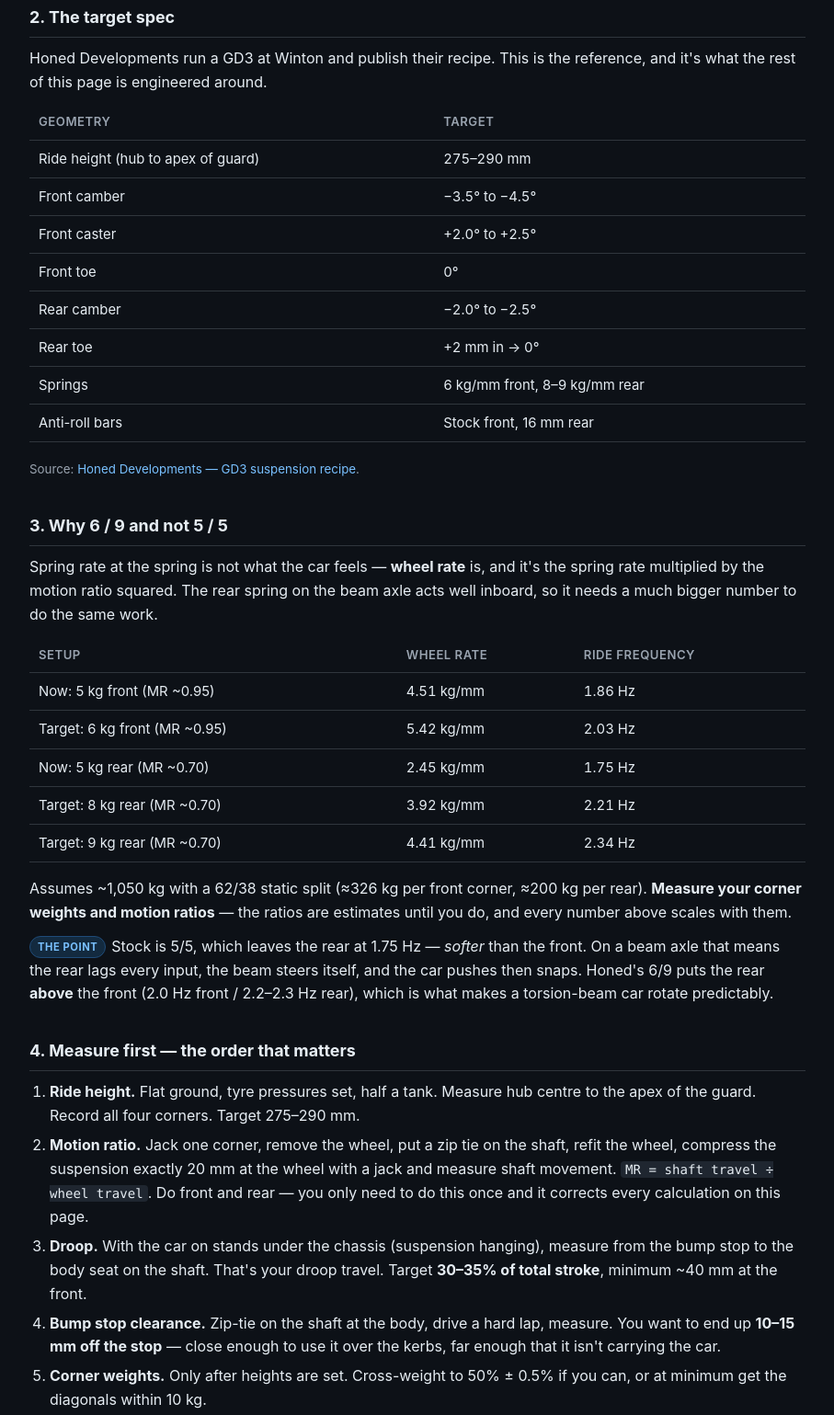
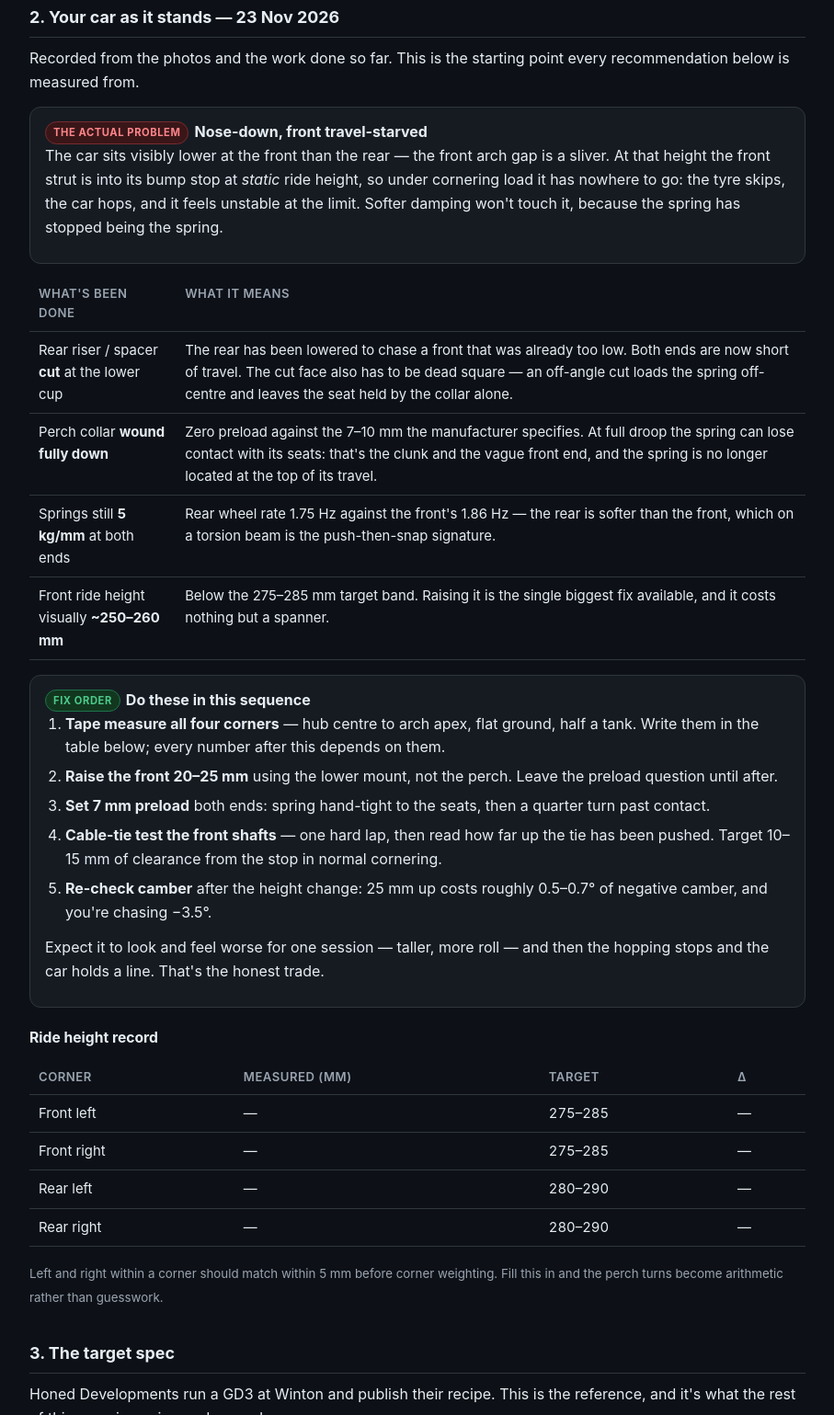
Before and after one commit to cadellm111/jazz-setup, a plain HTML site: page index.html in a window 1280 px wide. Shown: the part 1397-2936 px from the top of the page at 92% size, without its empty margins (186-1093 px from the left). Drawn offline with Linux system fonts and the light colour scheme.

Commit message:
Add 'your car as it stands' section: nose-down front, cut rear riser, zero preload, fix order + ride-height record

```diff
--- a/index.html
+++ b/index.html
@@ -93,7 +93,69 @@ Complaint to solve: <b>hops through corners, unstable at the limit.</b></p>
 <p>R-S4s at road pressures (36+ psi) on a 1,050 kg car will skip and feel vague. Start <b>28 psi cold</b> all round and aim for <b>32–34 psi hot</b>; bleed after each session. Zero front toe with -4° camber is stable; toe-out at the rear is not, and the GD3 rear beam has no adjustment until you fit shims.</p>
 </div>
 
-<h2>2. The target spec</h2>
+<h2 id="as-it-stands">2. Your car as it stands — 23 Nov 2026</h2>
+<p>Recorded from the photos and the work done so far. This is the starting point every recommendation
+below is measured from.</p>
+
+<div class="card">
+<span class="tag t-bad">The actual problem</span><b>Nose-down, front travel-starved</b>
+<p>The car sits visibly lower at the front than the rear — the front arch gap is a sliver. At that height
+the front strut is into its bump stop at <i>static</i> ride height, so under cornering load it has nowhere
+to go: the tyre skips, the car hops, and it feels unstable at the limit. Softer damping won't touch it,
+because the spring has stopped being the spring.</p>
+</div>
+
+<table>
+  <tr><th>What's been done</th><th>What it means</th></tr>
+  <tr>
+    <td>Rear riser / spacer <b>cut</b> at the lower cup</td>
+    <td>The rear has been lowered to chase a front that was already too low. Both ends are now short of
+    travel. The cut face also has to be dead square — an off-angle cut loads the spring off-centre and
+    leaves the seat held by the collar alone.</td>
+  </tr>
+  <tr>
+    <td>Perch collar <b>wound fully down</b></td>
+    <td>Zero preload against the 7–10 mm the manufacturer specifies. At full droop the spring can lose
+    contact with its seats: that's the clunk and the vague front end, and the spring is no longer located
+    at the top of its travel.</td>
+  </tr>
+  <tr>
+    <td>Springs still <b>5 kg/mm</b> at both ends</td>
+    <td>Rear wheel rate 1.75 Hz against the front's 1.86 Hz — the rear is softer than the front, which on
+    a torsion beam is the push-then-snap signature.</td>
+  </tr>
+  <tr>
+    <td>Front ride height visually <b>~250–260 mm</b></td>
+    <td>Below the 275–285 mm target band. Raising it is the single biggest fix available, and it costs
+    nothing but a spanner.</td>
+  </tr>
+</table>
+
+<div class="card">
+<span class="tag t-good">Fix order</span><b>Do these in this sequence</b>
+<ol>
+  <li><b>Tape measure all four corners</b> — hub centre to arch apex, flat ground, half a tank. Write them in the table below; every number after this depends on them.</li>
+  <li><b>Raise the front 20–25 mm</b> using the lower mount, not the perch. Leave the preload question until after.</li>
+  <li><b>Set 7 mm preload</b> both ends: spring hand-tight to the seats, then a quarter turn past contact.</li>
+  <li><b>Cable-tie test the front shafts</b> — one hard lap, then read how far up the tie has been pushed. Target 10–15 mm of clearance from the stop in normal cornering.</li>
+  <li><b>Re-check camber</b> after the height change: 25 mm up costs roughly 0.5–0.7° of negative camber, and you're chasing −3.5°.</li>
+</ol>
+<p>Expect it to look and feel worse for one session — taller, more roll — and then the hopping stops and
+the car holds a line. That's the honest trade.</p>
+</div>
+
+<h3>Ride height record</h3>
+<table>
+  <tr><th>Corner</th><th>Measured (mm)</th><th>Target</th><th>Δ</th></tr>
+  <tr><td>Front left</td><td>—</td><td class="num">275–285</td><td>—</td></tr>
+  <tr><td>Front right</td><td>—</td><td class="num">275–285</td><td>—</td></tr>
+  <tr><td>Rear left</td><td>—</td><td class="num">280–290</td><td>—</td></tr>
+  <tr><td>Rear right</td><td>—</td><td class="num">280–290</td><td>—</td></tr>
+</table>
+<p><small>Left and right within a corner should match within 5 mm before corner weighting. Fill this in and
+the perch turns become arithmetic rather than guesswork.</small></p>
+
+<h2>3. The target spec</h2>
 <p>Honed Developments run a GD3 at Winton and publish their recipe. This is the reference, and it's what the rest of this page is engineered around.</p>
 
 <table>
@@ -109,7 +171,7 @@ Complaint to solve: <b>hops through corners, unstable at the limit.</b></p>
 </table>
 <small>Source: <a href="https://honeddevelopments.com/honda-fit-gd3-suspension-recipe/">Honed Developments — GD3 suspension recipe</a>.</small>
 
-<h2>3. Why 6 / 9 and not 5 / 5</h2>
+<h2>4. Why 6 / 9 and not 5 / 5</h2>
 <p>Spring rate at the spring is not what the car feels — <b>wheel rate</b> is, and it's the spring rate multiplied by the motion ratio squared. The rear spring on the beam axle acts well inboard, so it needs a much bigger number to do the same work.</p>
 
 <table>
@@ -123,7 +185,7 @@ Complaint to solve: <b>hops through corners, unstable at the limit.</b></p>
 <p>Assumes ~1,050 kg with a 62/38 static split (≈326 kg per front corner, ≈200 kg per rear). <b>Measure your corner weights and motion ratios</b> — the ratios are estimates until you do, and every number above scales with them.</p>
 <p><span class="tag t-info">The point</span>Stock is 5/5, which leaves the rear at 1.75 Hz — <i>softer</i> than the front. On a beam axle that means the rear lags every input, the beam steers itself, and the car pushes then snaps. Honed's 6/9 puts the rear <b>above</b> the front (2.0 Hz front / 2.2–2.3 Hz rear), which is what makes a torsion-beam car rotate predictably.</p>
 
-<h2>4. Measure first — the order that matters</h2>
+<h2>5. Measure first — the order that matters</h2>
 <ol>
   <li><b>Ride height.</b> Flat ground, tyre pressures set, half a tank. Measure hub centre to the apex of the guard. Record all four corners. Target 275–290 mm.</li>
   <li><b>Motion ratio.</b> Jack one corner, remove the wheel, put a zip tie on the shaft, refit the wheel, compress the suspension exactly 20 mm at the wheel with a jack and measure shaft movement. <code>MR = shaft travel ÷ wheel travel</code>. Do front and rear — you only need to do this once and it corrects every calculation on this page.</li>
@@ -133,7 +195,7 @@ Complaint to solve: <b>hops through corners, unstable at the limit.</b></p>
   <li><b>Alignment last.</b> Ride height changes camber and toe; aligning before the height is final wastes the $150.</li>
 </ol>
 
-<h2>5. Bump stops — cut, don't delete</h2>
+<h2>6. Bump stops — cut, don't delete</h2>
 <p>The MPR stops are long, because they're sized for a road car at stock height. At 275–290 mm ride height you're losing real travel to them.</p>
 <ul>
   <li><b>Measure the stop first:</b> length, and the shaft diameter it sits on.</li>
@@ -144,7 +206,7 @@ Complaint to solve: <b>hops through corners, unstable at the limit.</b></p>
 </ul>
 <p><span class="tag t-warn">Watch</span>Cutting the stop <b>increases</b> suspension travel, which lowers the car further at rest if you then wind the perch down to compensate. Trim stops and set height together, not sequentially — otherwise you chase your tail.</p>
 
-<h2>6. Preload and droop — the argument that actually matters</h2>
+<h2>7. Preload and droop — the argument that actually matters</h2>
 <p>MPR advise 7–10 mm of preload. That's a sensible starting point, and it's not the same thing as "preload stiffens the spring" — it doesn't. What preload does is hold the spring against its seats at full droop so it can't rattle or unseat, and it sets how much of the damper's stroke is above and below static ride height.</p>
 <div class="card">
 <span class="tag t-good">Method</span>
@@ -154,7 +216,7 @@ Complaint to solve: <b>hops through corners, unstable at the limit.</b></p>
 <p>If you need more droop and you're already at the top of the thread, the answer is a <b>shorter spring</b>, not more preload.</p>
 </div>
 
-<h2>7. Damper settings — 24 clicks of rebound</h2>
+<h2>8. Damper settings — 24 clicks of rebound</h2>
 <p>You have rebound only, so tune in this order and change one thing at a time.</p>
 <table>
   <tr><th>Stage</th><th>Front</th><th>Rear</th><th>What you're looking for</th></tr>
@@ -165,7 +227,7 @@ Complaint to solve: <b>hops through corners, unstable at the limit.</b></p>
 </table>
 <p><span class="tag t-bad">Trap</span>Adding rebound to cure understeer is the most common mistake on rebound-only dampers. It feels sharper for one lap and then the car packs down and hops. If you're past ~14 clicks at either end on a 1,050 kg car, you're masking a travel problem, not damping one.</p>
 
-<h2>8. Alignment and the parts that make it possible</h2>
+<h2>9. Alignment and the parts that make it possible</h2>
 <p>The GD3 front has no camber adjustment from the factory and the rear beam has none at all — so the numbers in section 2 need hardware.</p>
 <table>
   <tr><th>Part</th><th>Why</th><th>Link</th></tr>
@@ -175,7 +237,7 @@ Complaint to solve: <b>hops through corners, unstable at the limit.</b></p>
   <tr><td>Camber bolts</td><td>Already fitted — confirm they're at max before paying for alignment</td><td>—</td></tr>
 </table>
 
-<h2>9. Springs — the right part numbers for your kit</h2>
+<h2>10. Springs — the right part numbers for your kit</h2>
 <p>Your front and rear springs are <b>different internal diameters</b>, so they cannot be bought as one set of four. Front is 70.5 mm, rear is 62 mm.</p>
 <table>
   <tr><th>End</th><th>Target</th><th>Product</th><th>Price</th></tr>
@@ -186,7 +248,7 @@ Complaint to solve: <b>hops through corners, unstable at the limit.</b></p>
 </table>
 <p>If you go to 9 kg rear instead of 8, the same SKU family covers it — search the Just Jap collection for <code>62-180-9kg</code>.</p>
 
-<h2>10. Test day — Winton</h2>
+<h2>11. Test day — Winton</h2>
 <ol>
   <li><b>Baseline session.</b> Pressures 28 cold, dampers 8F/10R, note hot pressures and the highest shaft mark from the zip tie.</li>
   <li><b>Bleed to 32–34 psi hot</b> and re-set. Write it down — that's your starting pressure for every future day at this track in this weather.</li>
@@ -195,7 +257,7 @@ Complaint to solve: <b>hops through corners, unstable at the limit.</b></p>
   <li><b>Alignment check</b> after the car has settled on the new springs — expect camber to shift as ride height changes.</li>
 </ol>
 
-<h2>11. Check sheet</h2>
+<h2>12. Check sheet</h2>
 <ul class="check">
   <li>Ride height recorded all four corners (target 275–290 mm)</li>
   <li>Motion ratio measured front and rear</li>
@@ -218,7 +280,7 @@ Complaint to solve: <b>hops through corners, unstable at the limit.</b></p>
     <a href="https://coilovers.com/blogs/guides/bump-stops-lowered-cars">Bump stops on lowered cars</a> ·
     <a href="https://shop.gutentight.racing/blogs/news/coilover-setup-guide-your-coilovers-arent-set-up-right">Coilover setup: travel and preload</a>
   </p>
-  <p>Corner masses and motion ratios are estimates (~1,050 kg, 62/38, MR 0.95 front / 0.70 rear). Measure them and every figure on this page scales with your car. Prepared for Cadell — 23 Nov 2026.</p>
+  <p>Corner masses and motion ratios are estimates (~1,050 kg, 62/38, MR 0.95 front / 0.70 rear). Measure them and every figure on this page scales with your car. Prepared for Cadell — 23 Nov 2026. Updated the same day with the car's current ride height, the cut rear riser and the zero-preload perch settings.</p>
 </footer>
 
 </div>
```
